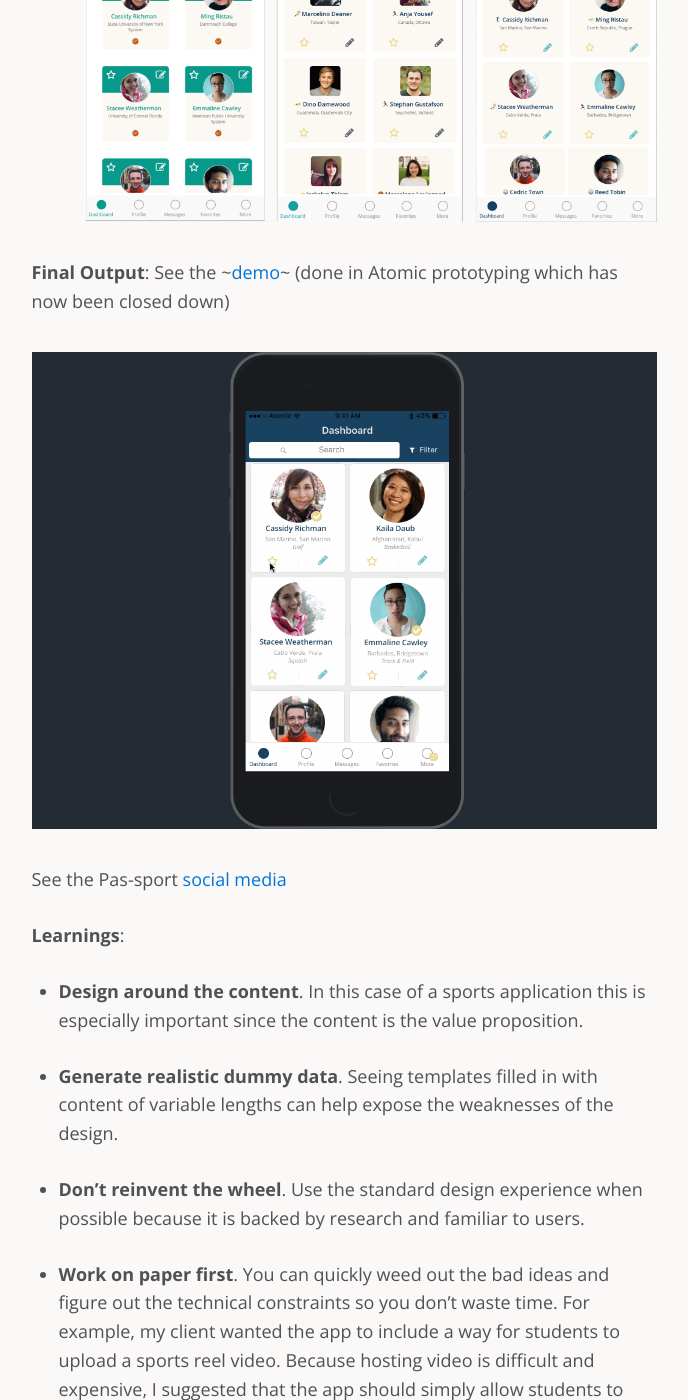
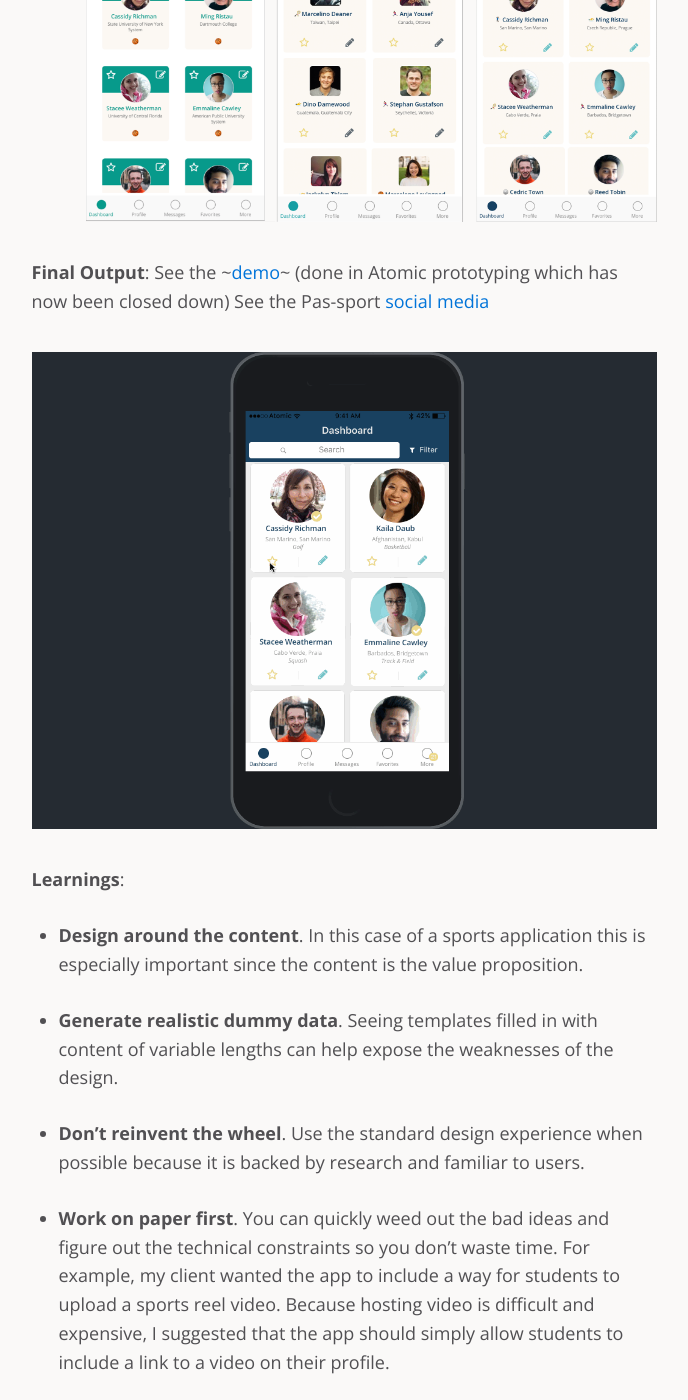
Before and after one commit to wailingwombat/wailingwombat.github.io, a Jekyll site: the page built from projects/pass-sport.md, in a window 1280 px wide and 1400 px high, scrolled down 2685 px. Shown: the whole window, without its empty margins (296-984 px from the left). Built offline with Jekyll 4.4.1, drawn with Linux system fonts in a browser that asks for light colours.

```diff
--- a/projects/pass-sport.md
+++ b/projects/pass-sport.md
@@ -41,9 +41,9 @@ title: PassSport
 
 **Final Output**:
 See the ~[demo](http://bit.ly/PassSportPrototype)~ (done in Atomic prototyping which has now been closed down)
+See the Pas-sport [social media](https://www.instagram.com/passportathlete/?hl=en)
+
 ![pass-sport](/images/passport_overview.gif)
-
-See the Pas-sport [social media](https://www.instagram.com/passportathlete/?hl=en)
 
 **Learnings**:
 - **Design around the content**. In this case of a sports application this is especially important since the content is the value proposition.
```
